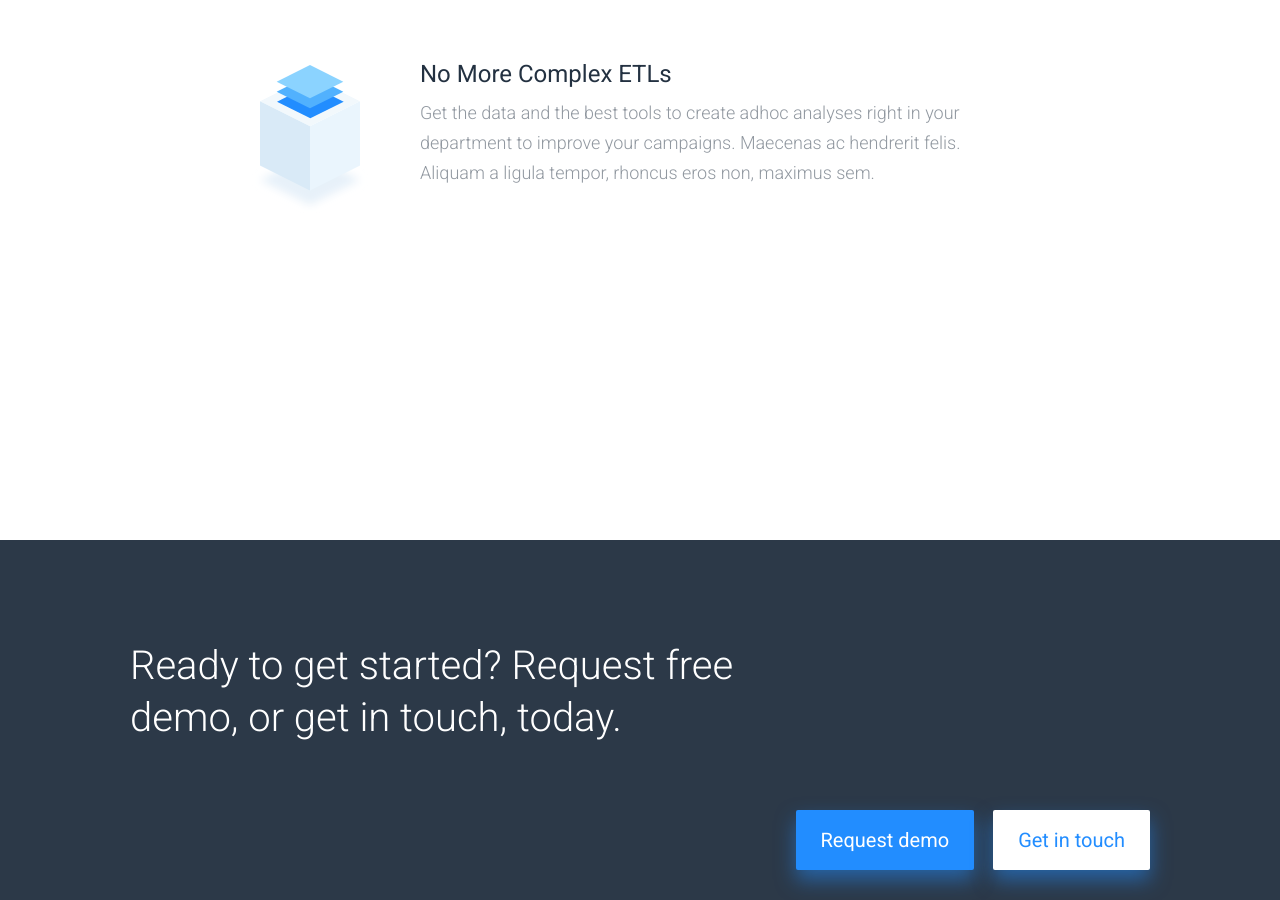
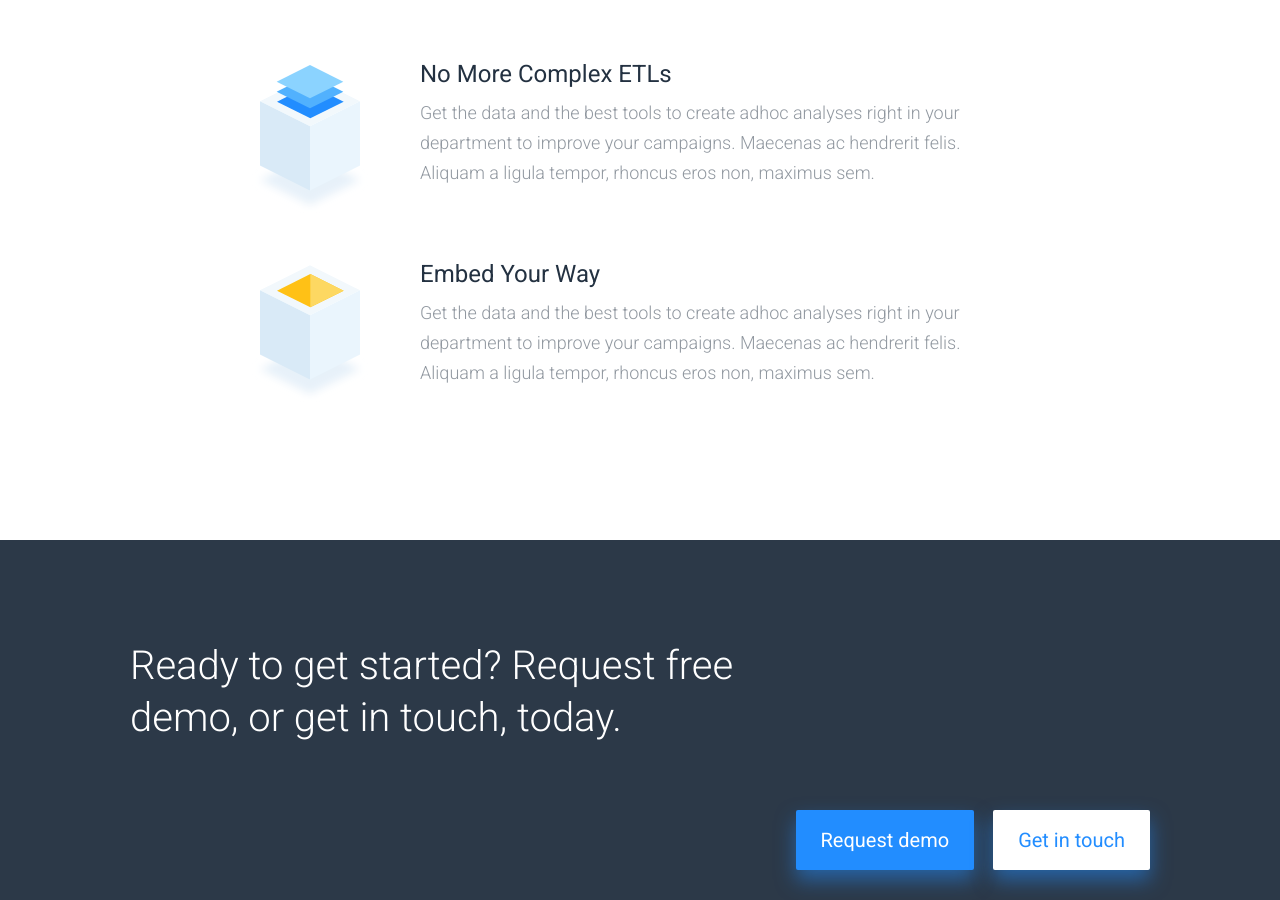
Before and after one commit to keboola/website, a Jekyll site: the page built from _solutions/Industry/ecommerce.md, in a window 1280 px wide and 900 px high, scrolled down 1762 px. Built offline with Jekyll 4.4.1, drawn with Linux system fonts in a browser that asks for light colours; nearby versions of some CDN libraries.

Commit message:
Update from Forestry.io - Updated ecommerce.md

```diff
--- a/_solutions/Industry/ecommerce.md
+++ b/_solutions/Industry/ecommerce.md
@@ -40,6 +40,10 @@
     desc: Get the data and the best tools to create adhoc analyses right in your department
       to improve your campaigns. Maecenas ac hendrerit felis. Aliquam a ligula tempor,
       rhoncus eros non, maximus sem.
-  - {}
+  - desc: Get the data and the best tools to create adhoc analyses right in your department
+      to improve your campaigns. Maecenas ac hendrerit felis. Aliquam a ligula tempor,
+      rhoncus eros non, maximus sem.
+    icotype: yellow
+    title: Embed Your Way
 
 ---
```
